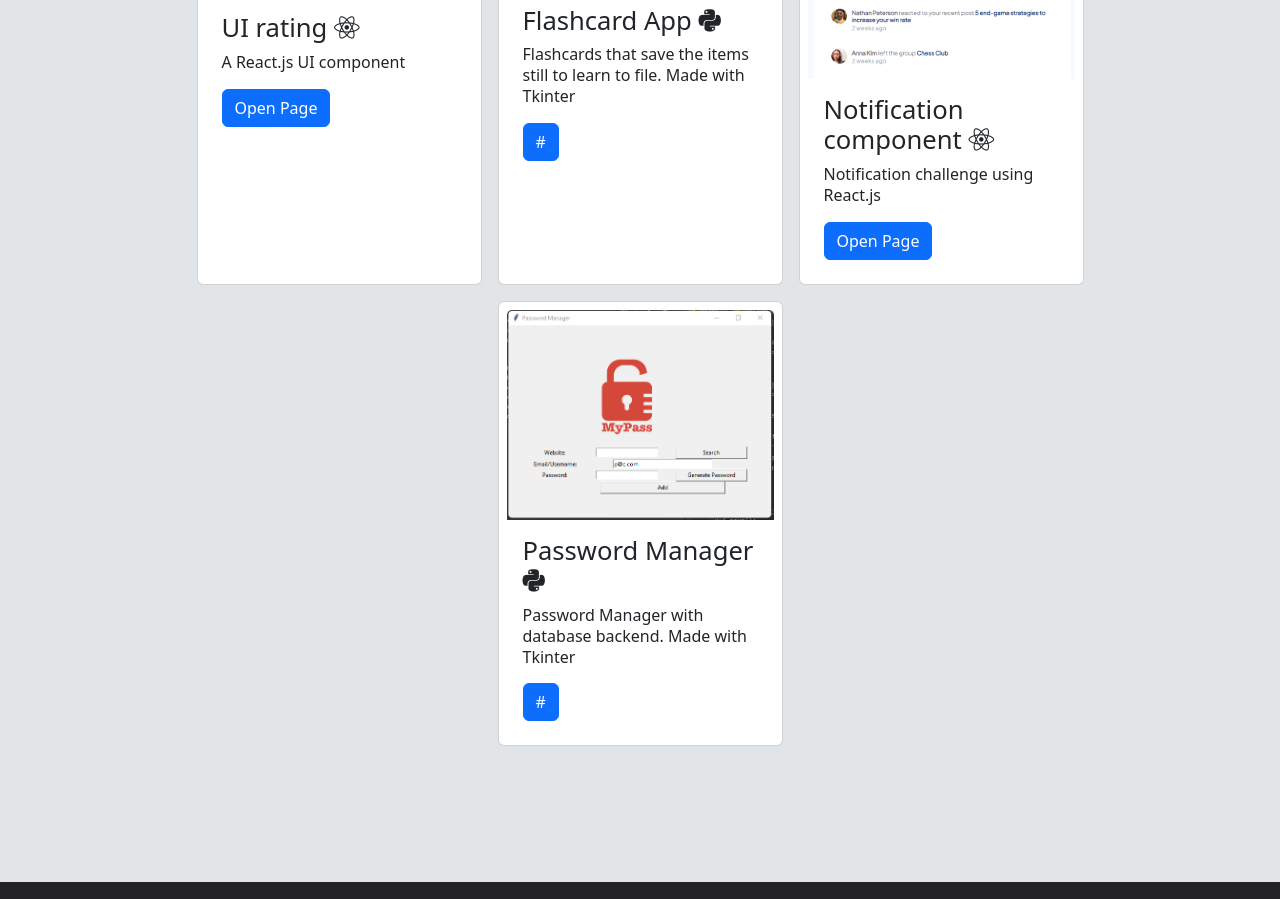
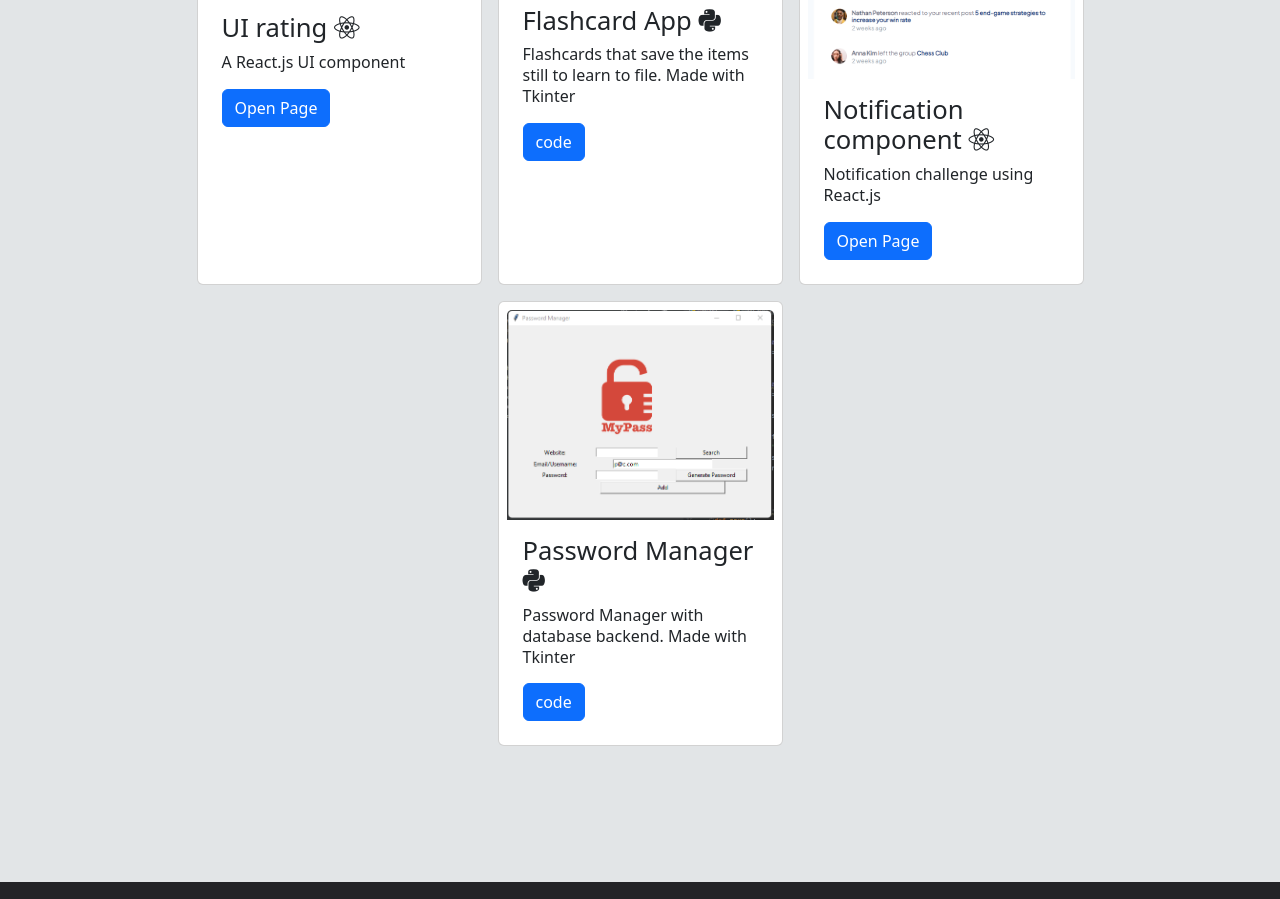
Before and after one commit to euclyd-2022/euclyd-2022.github.io, a plain HTML site: page index.html in a window 1280 px wide. Shown: the part 2428-3327 px from the top of the page. Drawn offline with nearby package versions, Linux system fonts and the light colour scheme.

Commit message:
link updates

```diff
--- a/index.html
+++ b/index.html
@@ -155,7 +155,7 @@
             <div class="card-body">
               <h5 class="card-title">Flashcard App <i class="fa-brands fa-python"></i></h5>
               <p class="card-text">Flashcards that save the items still to learn to file. Made with Tkinter</p>
-              <a href="#" class="btn btn-primary">#</a>
+              <a href="https://github.com/euclyd-2022/100-days-of-code/tree/main/Day%2031" class="btn btn-primary">code</a>
             </div>
           </div>
           <div class="card col-12 col-lg-3 p-2 m-2">
@@ -171,7 +171,7 @@
             <div class="card-body">
               <h5 class="card-title">Password Manager <i class="fa-brands fa-python"></i></h5>
               <p class="card-text">Password Manager with database backend. Made with Tkinter</p>
-              <a href="#" class="btn btn-primary">#</a>
+              <a href="https://github.com/euclyd-2022/100-days-of-code/tree/main/day-29%20pw%20manager" class="btn btn-primary">code</a>
             </div>
           </div>
 
```
